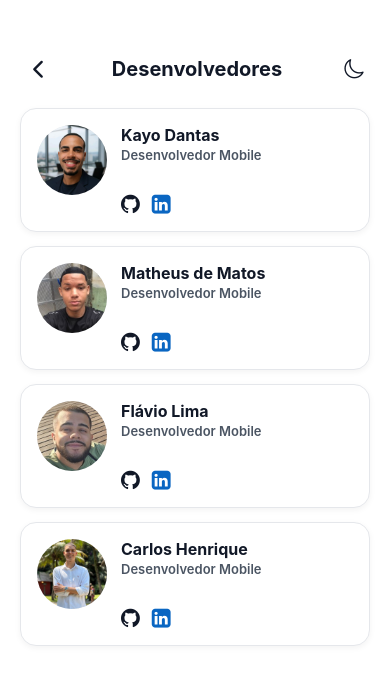
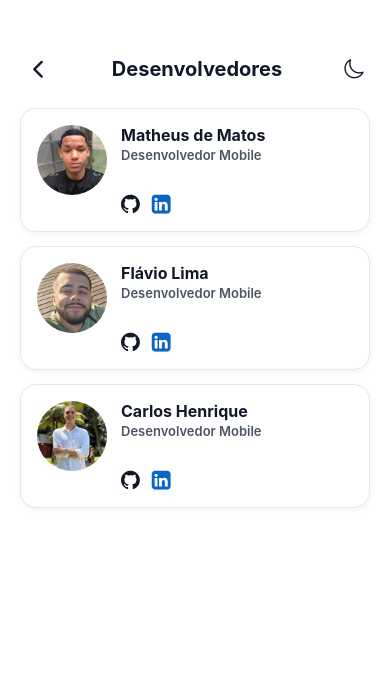
Before and after one commit to CarlosHenriiique021/Estoque_Mobile, a React Native app: screen /Desenvolvedores in a window 390 px wide. Shown: the top 684 px of the page. Built offline with nearby package versions, Linux system fonts and the light colour scheme.

Commit message:
fix: atualiza desenvolvedores

```diff
--- a/src/screens/Desenvolvedores/Desenvolvedores.js
+++ b/src/screens/Desenvolvedores/Desenvolvedores.js
@@ -17,17 +17,8 @@ export default function Desenvolvedores({ navigation }) {
 
     // Lista com os dados dos desenvolvedores baseada na imagem
     const desenvolvedores = [
-      {
+        {
             id: '1',
-            nome: 'Kayo Dantas',
-            cargo: 'Desenvolvedor Mobile',
-            descricao: ' ',
-            foto: require('../../../assets/images/kayo.jpeg'),
-            github: 'https://github.com/Kayo-Dantas',
-            linkedin: 'https://www.linkedin.com/in/kayodantas/',
-        },
-        {
-            id: '2',
             nome: 'Matheus de Matos',
             cargo: 'Desenvolvedor Mobile',
             descricao: ' ',
@@ -36,7 +27,7 @@ export default function Desenvolvedores({ navigation }) {
             linkedin: 'https://www.linkedin.com/in/matheus-de-matos-986101263/',
         },
         {
-            id: '3',
+            id: '2',
             nome: 'Flávio Lima',
             cargo: 'Desenvolvedor Mobile',
             descricao: ' ',
@@ -45,8 +36,8 @@ export default function Desenvolvedores({ navigation }) {
             linkedin: 'https://www.linkedin.com/in/flaviocezar/',
         },
 
-         {
-            id: '4',
+        {
+            id: '3',
             nome: 'Carlos Henrique',
             cargo: 'Desenvolvedor Mobile',
             descricao: ' ',
```
